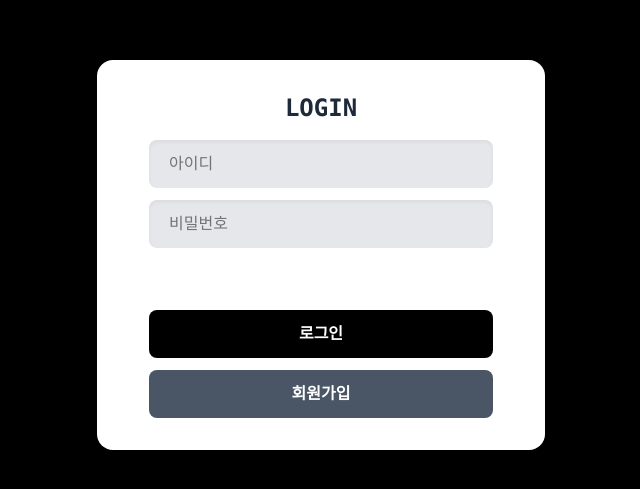
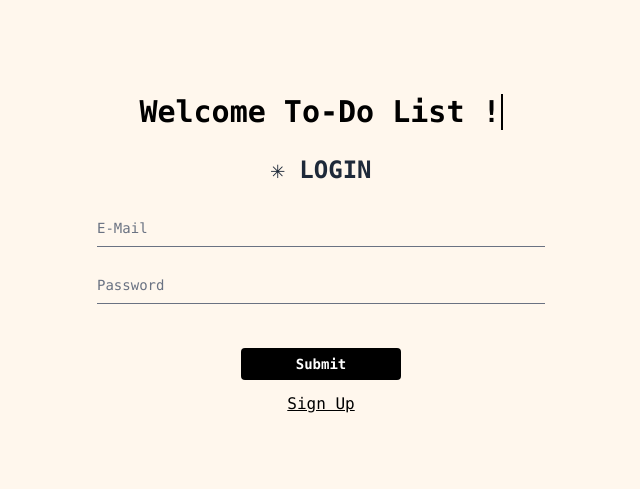
Before and after one commit to zkaakakg/todo-list, a Next.js app in the folder frontend/todolist/: page /login in a window 1280 px wide. Shown: the part 145-634 px from the top of the page, without its empty margins (319-959 px from the left). Built offline with nearby package versions, Linux system fonts and the light colour scheme.

Commit message:
feat: 로그인 페이지 UI 개선 및 이메일 로그인 방식 적용

```diff
--- a/frontend/todolist/src/app/login/page.tsx
+++ b/frontend/todolist/src/app/login/page.tsx
@@ -1,15 +1,15 @@
 "use client";
-import "../globals.css";
 import { useState } from "react";
+import CommonButton from "../components/CommonButton";
 
 type LoginForm = {
-  username: string;
+  email: string;
   password: string;
 };
 
 export default function LoginPage() {
   const [form, setForm] = useState<LoginForm>({
-    username: "",
+    email: "",
     password: "",
   });
 
@@ -23,7 +23,7 @@ export default function LoginPage() {
     e.preventDefault();
 
     const params = new URLSearchParams();
-    params.append("username", form.username);
+    params.append("email", form.email);
     params.append("password", form.password);
 
     try {
@@ -47,46 +47,55 @@ export default function LoginPage() {
   };
 
   return (
-    <div className="min-h-screen flex items-center justify-center bg-black p-30">
-      <div className="max-w-md w-[600px] h-[390px] bg-white p-8 rounded-2xl shadow-lg flex flex-col justify-between">
-        <h4 className="text-2xl font-bold text-gray-800 text-center">LOGIN</h4>
-        <form
-          className="flex flex-col justify-between flex-grow mt-4 px-5"
-          onSubmit={handleSubmit}
-        >
-          <div className="flex flex-col gap-3">
+    <div className="min-h-screen flex items-center justify-center bg-orange-50 p-10">
+      <div className="w-full max-w-md ">
+        <div className="w-full flex justify-center">
+          <div>
+            {" "}
+            {/* Welcome To-Do List !의 길이만큼 */}
+            <h1 className="text-3xl font-extrabold text-black typing-demo mb-6 font-mono">
+              Welcome To-Do List !
+            </h1>
+          </div>
+        </div>
+        <h4 className="text-2xl font-bold text-gray-800 text-center mb-6">
+          ✳ LOGIN
+        </h4>
+        <form className="space-y-6" onSubmit={handleSubmit}>
+          <div>
+            <div>
               <input
-              name="username"
-              placeholder="아이디"
+                name="email"
+                placeholder="E-Mail"
                 onChange={handleChange}
-              value={form.username}
-              className="bg-gray-200 shadow-inner  py-3 px-5 rounded-lg"
+                value={form.email}
+                required
+                className="w-full border-b border-gray-500 focus:outline-none py-2 placeholder-gray-500 text-sm mb-5"
               />
+            </div>
+            <div>
               <input
                 type="password"
                 name="password"
-              placeholder="비밀번호"
+                placeholder="Password"
                 onChange={handleChange}
                 value={form.password}
-              className="bg-gray-200 shadow-inner  py-3 px-5 rounded-lg"
+                required
+                className="w-full border-b border-gray-500 focus:outline-none py-2 placeholder-gray-500 text-sm mb-5"
               />
+            </div>
             {message && <p className="text-red-600 text-sm">{message}</p>}
           </div>
 
           {/* 버튼을 하단에 고정 */}
           <div className="mt-6">
-            <button
-              type="submit"
-              className="w-full py-3 px-5 bg-black font-semibold text-white text-m rounded-lg focus:outline-none hover:opacity-90"
+            <CommonButton type="submit">Submit</CommonButton>
+            <a
+              href="/signup"
+              className="block text-center underline mx-auto mt-3"
             >
-              로그인
-            </button>
-            <button
-              type="button"
-              className="w-full mt-3 py-3 px-5 bg-gray-600 font-semibold text-white text-m rounded-lg focus:outline-none hover:opacity-90"
-            >
-              회원가입
-            </button>
+              Sign Up
+            </a>
           </div>
         </form>
       </div>
```
Lines whose indentation alone changed are shown as unchanged.
